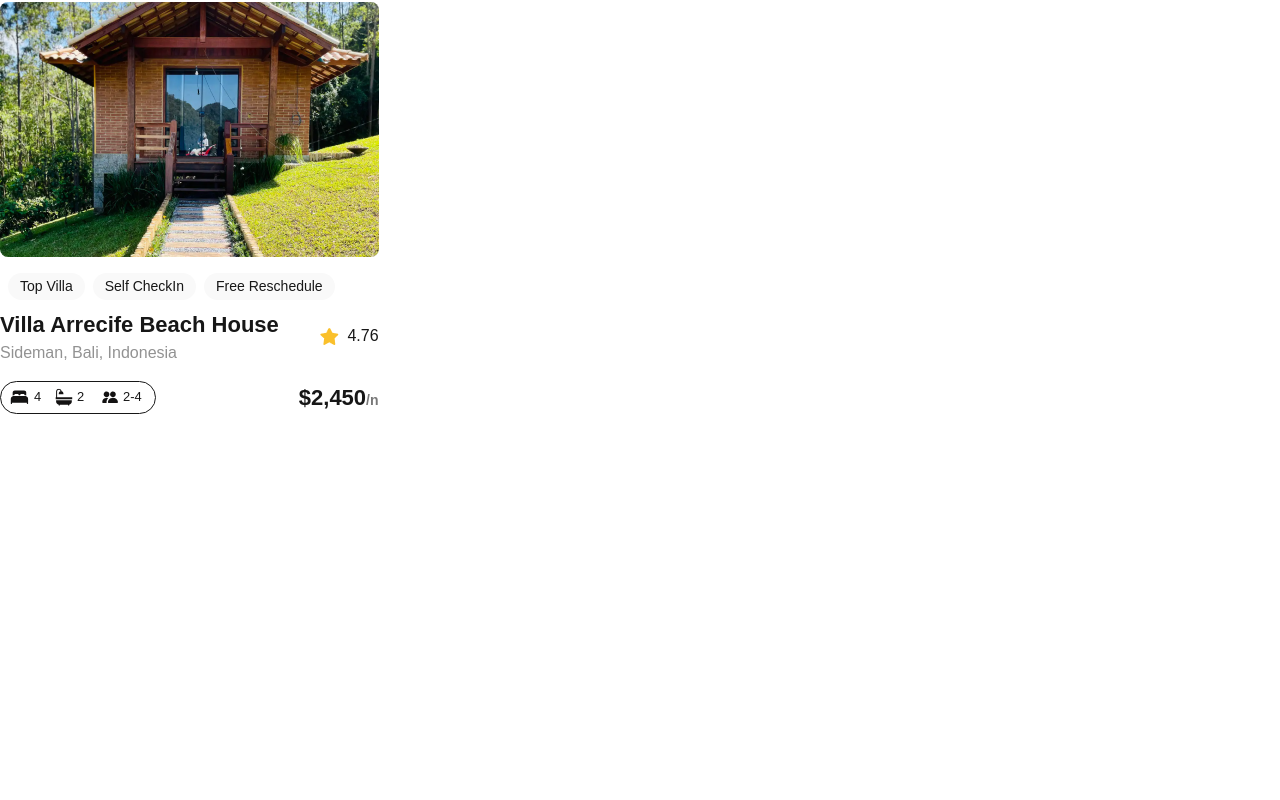
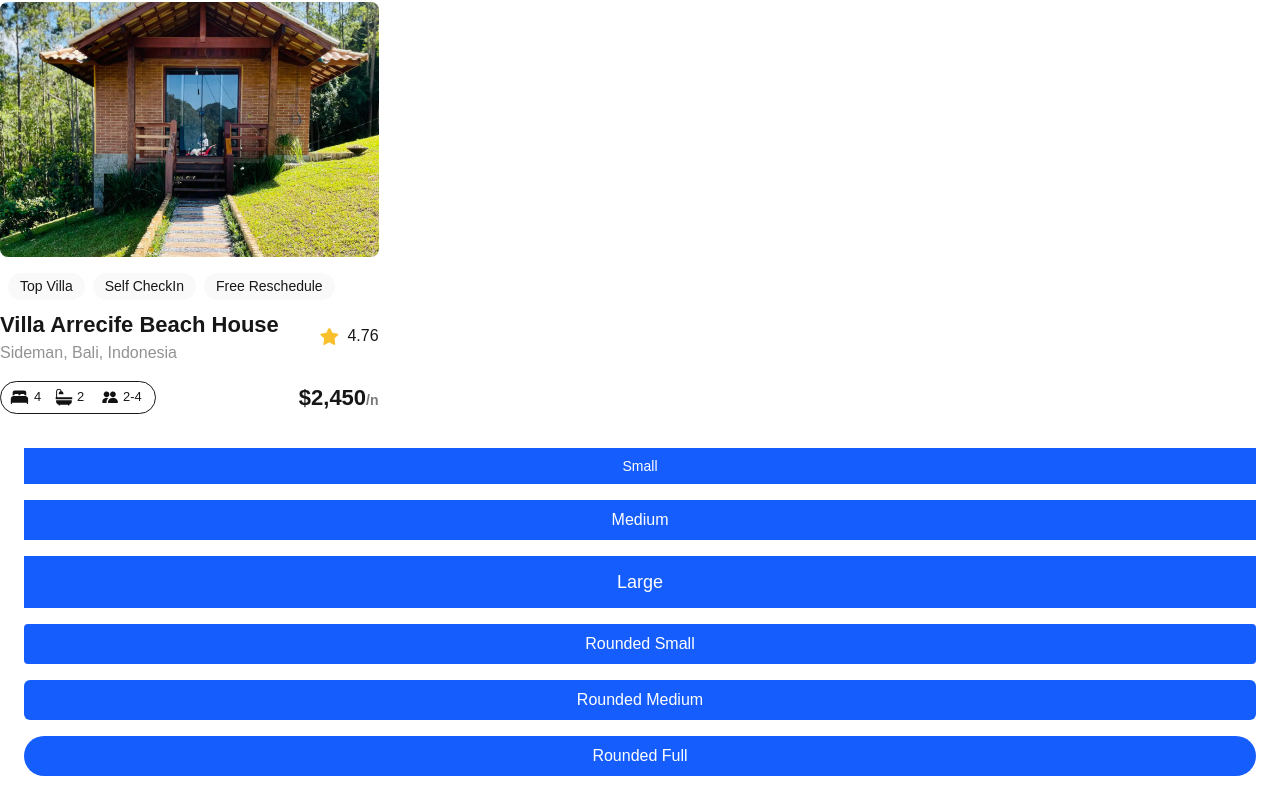
Before and after one commit to Salayohub/alx-project-0x00-setup, a Next.js app in the folder alx-project-0x00/: page /landing in a window 1280 px wide. Shown: the part 870-1670 px from the top of the page. Before the commit the page ends 1294 px from the top, so only its background shows below. Built offline with nearby package versions, Linux system fonts and the light colour scheme.

Commit message:
style  update

```diff
--- /dev/null
+++ b/alx-project-0x00/components/Button.tsx
@@ -0,0 +1,18 @@
+import React from "react"
+
+interface Button {
+  title: string
+  style?: string
+}
+
+const Button: React.FC<Button> = ({ title, style }) => {
+  return (
+    <button
+      className={`px-4 py-2 font-medium text-white bg-blue-600 ${style}`}
+    >
+      {title}
+    </button>
+  )
+}
+
+export default Button
--- a/alx-project-0x00/pages/landing.tsx
+++ b/alx-project-0x00/pages/landing.tsx
@@ -1,5 +1,5 @@
 import Card from "@/components/Card"
-
+import Button from "@/components/Button"
 
 const Landing: React.FC =  () => {
   return (
@@ -8,6 +8,18 @@
      <Card />
      <Card />
      <Card />
+     <div className="flex flex-col gap-4 p-6">
+      {/* Sizes */}
+      <Button title="Small" style="text-sm px-2 py-1" />
+      <Button title="Medium" style="text-base px-4 py-2" />
+      <Button title="Large" style="text-lg px-6 py-3" />
+
+      {/* Shapes */}
+      <Button title="Rounded Small" style="rounded-sm" />
+      <Button title="Rounded Medium" style="rounded-md" />
+      <Button title="Rounded Full" style="rounded-full" />
+    </div>
+
 
     </div>
   )
```
